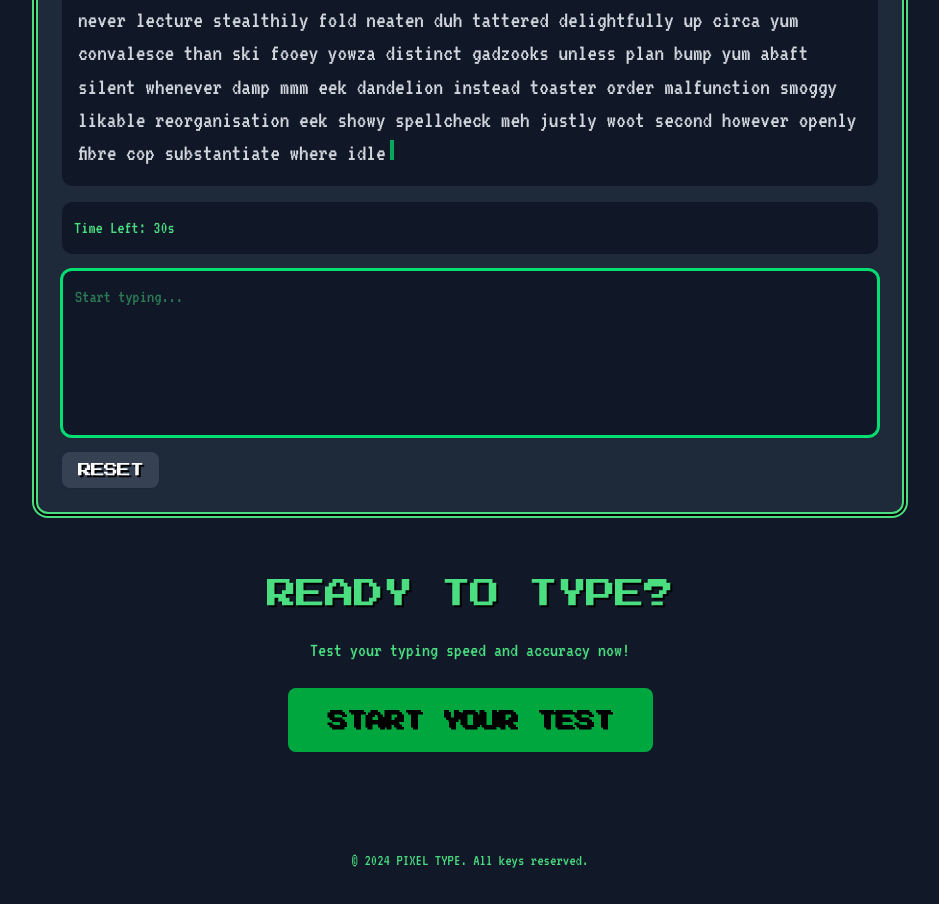
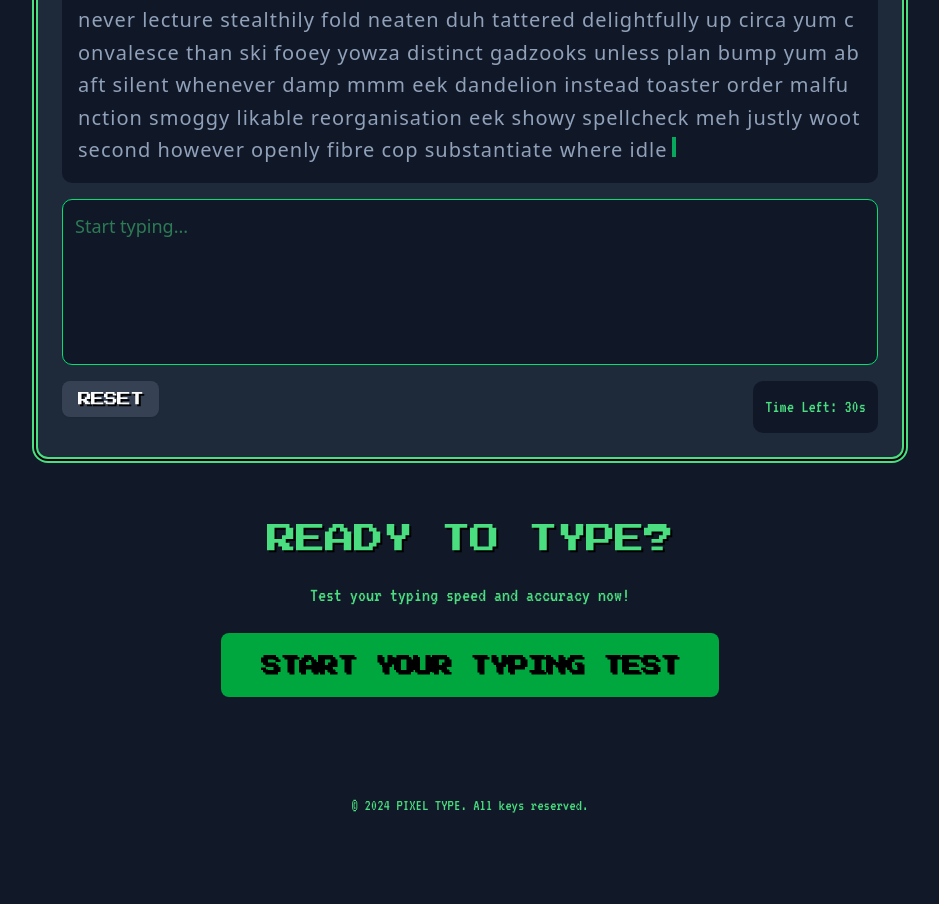
Before and after one commit to devAaus/pixeltype, a Next.js app: page / in a window 1280 px wide. Shown: the part 980-1884 px from the top of the page, without its empty margins (170-1109 px from the left). After the commit the page ends 1829 px from the top, so only its background shows below. Built offline with nearby package versions, Linux system fonts and the light colour scheme.

Commit message:
optimization

```diff
--- a/src/app/globals.css
+++ b/src/app/globals.css
@@ -5,6 +5,7 @@
 @theme {
   --font-sans: var(--font-press-start-2p);
   --font-mono: var(--font-vt323);
+  --font-fira: var(--font-fira-mono);
 }
 
 :root {
--- a/src/app/layout.tsx
+++ b/src/app/layout.tsx
@@ -1,5 +1,4 @@
-import type { Metadata } from "next";
-import { Press_Start_2P, VT323 } from "next/font/google"
+import { Press_Start_2P, VT323, Fira_Mono } from "next/font/google"
 import "./globals.css";
 import Header from "@/components/Header";
 import PixelatedBackground from "@/components/PixelatedBackground";
@@ -15,6 +14,12 @@ const vt323 = VT323({
   weight: "400",
   subsets: ["latin"],
   variable: "--font-vt323",
+})
+
+const firamono = Fira_Mono({
+  weight: "400",
+  subsets: ["latin"],
+  variable: "--font-fira-mono",
 })
 
 export const metadata = {
@@ -35,7 +40,7 @@ export default function RootLayout({
         <PixelatedBackground />
         <div className="max-w-4xl mx-auto px-4">
           <Header />
-          <main className="pb-16">
+          <main className="pb-16 min-h-screen">
             {children}
           </main>
           <footer className="py-8 text-center font-mono">© 2024 PIXEL TYPE. All keys reserved.</footer>
--- a/src/app/not-found.tsx
+++ b/src/app/not-found.tsx
@@ -3,7 +3,7 @@ import React from 'react'
 
 export default function NotFound() {
    return (
-      <div className="flex flex-col items-center justify-center min-h-screen">
+      <div className="flex flex-col items-center justify-center py-20">
          <h1 className="text-4xl font-pixel mb-4">404 - Game Over</h1>
          <p className="font-mono mb-4">The page you're looking for is in another castle!</p>
          <Link
--- a/src/app/test/page.tsx
+++ /dev/null
@@ -1,7 +0,0 @@
-import React from 'react'
-
-export default function TestPage() {
-   return (
-      <div>TestPage</div>
-   )
-}
--- a/src/components/home/CTASection.tsx
+++ b/src/components/home/CTASection.tsx
@@ -7,11 +7,11 @@ export default function CTASection() {
       <section className="text-center space-y-6">
          <h2 className="text-3xl font-pixel">READY TO TYPE?</h2>
          <p className="font-mono text-xl">Test your typing speed and accuracy now!</p>
-         <Link href="/tests">
-            <Button className="font-pixel text-xl px-10 py-8 bg-green-600 hover:bg-green-500 text-black">
-               START YOUR TEST
-            </Button>
-         </Link>
+         <Button className="font-pixel text-xl px-10 py-8 bg-green-600 hover:bg-green-500 text-black" asChild>
+            <Link href="/tests">
+               START YOUR TYPING TEST
+            </Link>
+         </Button>
       </section>
    )
 }
--- a/src/components/home/HeroSection.tsx
+++ b/src/components/home/HeroSection.tsx
@@ -14,11 +14,11 @@ export default function HeroSection() {
             Challenge yourself with our retro-styled typing test. How fast can you type?
          </p>
          <div className="flex justify-center gap-4 pt-4">
-            <Link href="/tests">
-               <Button className="font-pixel text-lg px-8 py-6 bg-green-600 hover:bg-green-500 text-black">
+            <Button className="font-pixel text-lg px-8 py-6 bg-green-600 hover:bg-green-500 text-black" asChild>
+               <Link href="/tests">
                   START TYPING
-               </Button>
-            </Link>
+               </Link>
+            </Button>
          </div>
       </section>
    )
--- a/src/components/home/TypingDemo.tsx
+++ b/src/components/home/TypingDemo.tsx
@@ -1,30 +1,30 @@
 "use client"
 
 import type React from "react"
-
-import { useState, useEffect, useRef } from "react"
+import { useState, useEffect, useRef, useMemo } from "react"
 import { Button } from "@/components/ui/button"
 import BlinkingCursor from "../BlinkingCursor"
 import { generateWords } from "@/lib/utils"
 import { renderText } from "@/lib/renderText"
+import { calculateAccuracy, calculateWpm } from "@/lib/calculateStats"
 
 const TIME_LIMIT = 30
 
 const TypingDemo = () => {
-   const [sampleText, setSampleText] = useState(generateWords(50))
+   const words = generateWords(50)
+   const [sampleText, setSampleText] = useState(words)
    const [input, setInput] = useState("")
    const [startTime, setStartTime] = useState<number | null>(null)
    const [endTime, setEndTime] = useState<number | null>(null)
-   const [wpm, setWpm] = useState<number | null>(null)
-   const [accuracy, setAccuracy] = useState<number | null>(null)
    const [isComplete, setIsComplete] = useState(false)
    const [timeLeft, setTimeLeft] = useState(TIME_LIMIT)
    const inputRef = useRef<HTMLTextAreaElement>(null)
 
+   const characterLimit = sampleText.length
+
    useEffect(() => {
-      let timer: NodeJS.Timeout
       if (startTime && !isComplete) {
-         timer = setInterval(() => {
+         const timer = setInterval(() => {
             setTimeLeft((prev) => {
                if (prev <= 1) {
                   clearInterval(timer)
@@ -35,69 +35,42 @@ const TypingDemo = () => {
                return prev - 1
             })
          }, 1000)
+         return () => clearInterval(timer)
       }
-      return () => clearInterval(timer)
    }, [startTime, isComplete])
 
    const handleInputChange = (e: React.ChangeEvent<HTMLTextAreaElement>) => {
-      const value = e.target.value.slice(0, sampleText.length)
+      const value = e.target.value.slice(0, characterLimit)
       setInput(value)
 
-      if (!startTime) {
-         setStartTime(Date.now())
-      }
+      if (!startTime) setStartTime(Date.now())
 
-      if (value === sampleText && timeLeft > 0) {
+      if (value.length === characterLimit && timeLeft > 0) {
          setEndTime(Date.now())
          setIsComplete(true)
       }
    }
 
    const resetTest = () => {
+      setSampleText(words)
       setInput("")
       setStartTime(null)
       setEndTime(null)
-      setWpm(null)
-      setAccuracy(null)
       setIsComplete(false)
       setTimeLeft(TIME_LIMIT)
-
-      const newText = generateWords(50)
-      setSampleText(newText)
-
       setTimeout(() => inputRef.current?.focus(), 0)
    }
 
-   useEffect(() => {
-      if (startTime && endTime) {
-         const timeInMinutes = (endTime - startTime) / 60000
-         const typedWords = input.trim().split(/\s+/).length
-         const calculatedWpm = Math.round(typedWords / timeInMinutes)
-         setWpm(calculatedWpm)
-
-         let correctChars = 0
-         for (let i = 0; i < input.length; i++) {
-            if (input[i] === sampleText[i]) {
-               correctChars++
-            }
-         }
-         const calculatedAccuracy = Math.round((correctChars / sampleText.length) * 100)
-         setAccuracy(calculatedAccuracy)
-      }
-   }, [endTime, input, startTime])
-
+   const wpm = useMemo(() => calculateWpm(input, startTime, endTime), [input, startTime, endTime])
+   const accuracy = useMemo(() => calculateAccuracy(input, sampleText), [input, sampleText])
 
    return (
       <div className="space-y-4">
          <div className="bg-gray-900 p-4 rounded-lg min-h-[100px] flex items-center">
-            <div className="font-mono text-lg leading-relaxed">
+            <div className="font-fira text-lg leading-relaxed">
                {renderText(sampleText, input)}
                {!isComplete && input.length < sampleText.length && <BlinkingCursor />}
             </div>
-         </div>
-
-         <div className="flex justify-between text-lg font-mono bg-gray-900 p-3 rounded-lg">
-            <span>Time Left: {timeLeft}s</span>
          </div>
 
          <div className="flex flex-col space-y-4">
@@ -106,9 +79,8 @@ const TypingDemo = () => {
                value={input}
                onChange={handleInputChange}
                disabled={isComplete}
-               className="bg-gray-900 border border-green-400 rounded-lg p-3 font-mono text-lg focus:outline-none focus:ring-2 focus:ring-green-400 resize-none min-h-[100px]"
+               className="bg-gray-900 border border-green-400 rounded-lg p-3 font-fira text-lg focus:outline-none focus:ring-2 focus:ring-green-400 resize-none min-h-[100px]"
                placeholder="Start typing..."
-               autoFocus
                rows={5}
             />
 
@@ -117,16 +89,22 @@ const TypingDemo = () => {
                   RESET
                </Button>
 
-               {isComplete && (
-                  <div className="flex space-x-4 font-mono text-lg">
-                     <div className="bg-gray-900 px-3 py-1 rounded-lg">
-                        WPM: <span className="text-green-400">{wpm}</span>
-                     </div>
-                     <div className="bg-gray-900 px-3 py-1 rounded-lg">
-                        Accuracy: <span className="text-green-400">{accuracy}%</span>
-                     </div>
+               <div className="flex space-x-4 font-mono text-lg">
+                  <div className="flex justify-between text-lg font-mono bg-gray-900 p-3 rounded-lg">
+                     <span>Time Left: {timeLeft}s</span>
                   </div>
-               )}
+
+                  {isComplete && (
+                     <>
+                        <div className="flex justify-between text-lg font-mono bg-gray-900 p-3 rounded-lg">
+                           <span className="text-green-400">WPM: {wpm ?? 0}</span>
+                        </div>
+                        <div className="flex justify-between text-lg font-mono bg-gray-900 p-3 rounded-lg">
+                           <span className="text-green-400">Accuracy: {accuracy ?? 0}%</span>
+                        </div>
+                     </>
+                  )}
+               </div>
             </div>
          </div>
       </div>
--- /dev/null
+++ b/src/lib/calculateStats.ts
@@ -0,0 +1,18 @@
+export const calculateWpm = (
+   input: string,
+   startTime: number | null,
+   endTime: number | null
+): number | null => {
+   if (!startTime || !endTime) return null
+   const timeInMinutes = (endTime - startTime) / 60000
+   return Math.round(input.trim().split(/\s+/).length / timeInMinutes)
+}
+
+export const calculateAccuracy = (
+   input: string,
+   sampleText: string
+): number | null => {
+   if (!input.length) return null
+   const correctChars = input.split("").filter((char, i) => char === sampleText[i]).length
+   return Math.round((correctChars / sampleText.length) * 100)
+}
--- a/src/lib/renderText.tsx
+++ b/src/lib/renderText.tsx
@@ -1,13 +1,11 @@
-import React from "react"
-
 export const renderText = (sampleText: string, input: string) => {
    return sampleText.split("").map((char, index) => {
-      let className = "font-mono text-2xl"
+      let className = "font-fira text-xl tracking-wider leading-relaxed break-all"
 
       if (index < input.length) {
          className += input[index] === char ? " text-green-400" : " text-red-500"
       } else {
-         className += " text-gray-300"
+         className += " text-slate-400"
       }
 
       return (
--- a/src/lib/utils.ts
+++ b/src/lib/utils.ts
@@ -7,5 +7,7 @@ export function cn(...inputs: ClassValue[]) {
 }
 
 export function generateWords(word: number) {
-  return faker.word.words(word)
+  return Array.from({ length: word }, () => faker.word.sample())
+    .join(" ")
+    .toLowerCase()
 }
```
